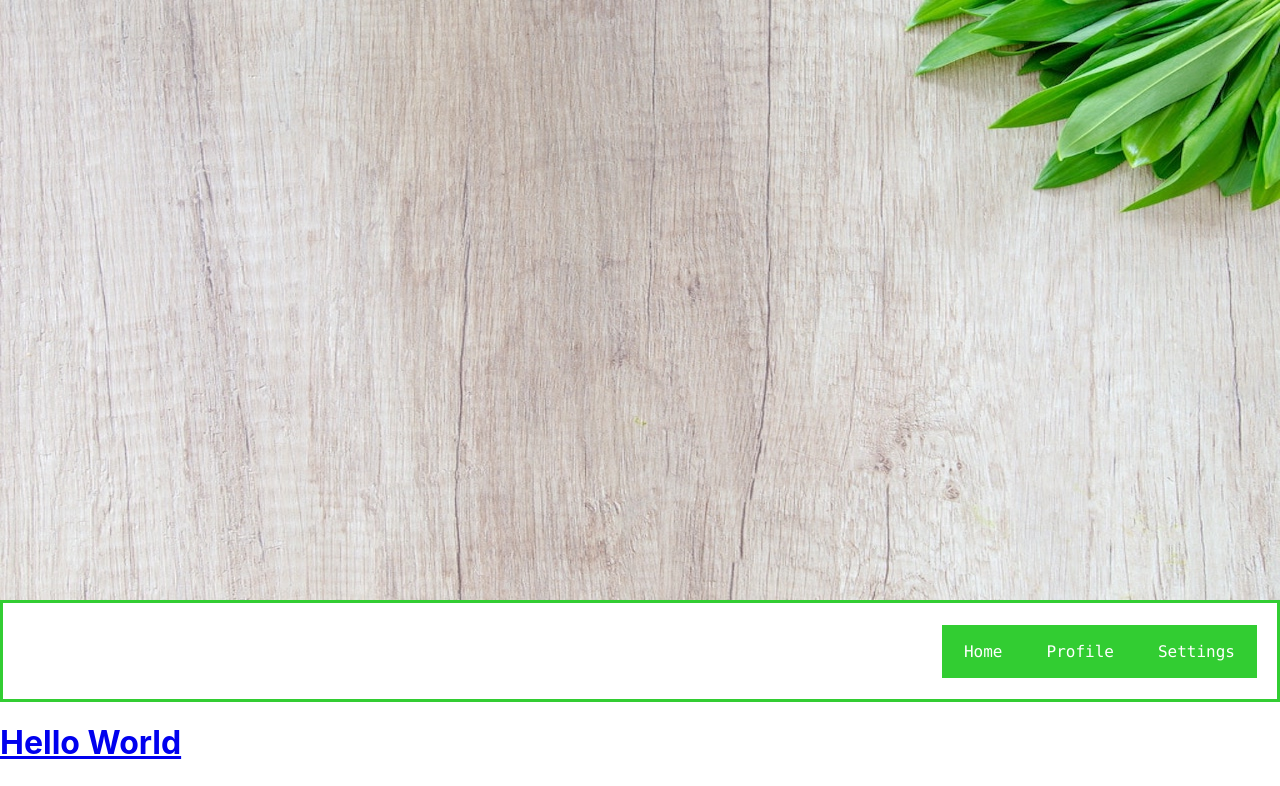
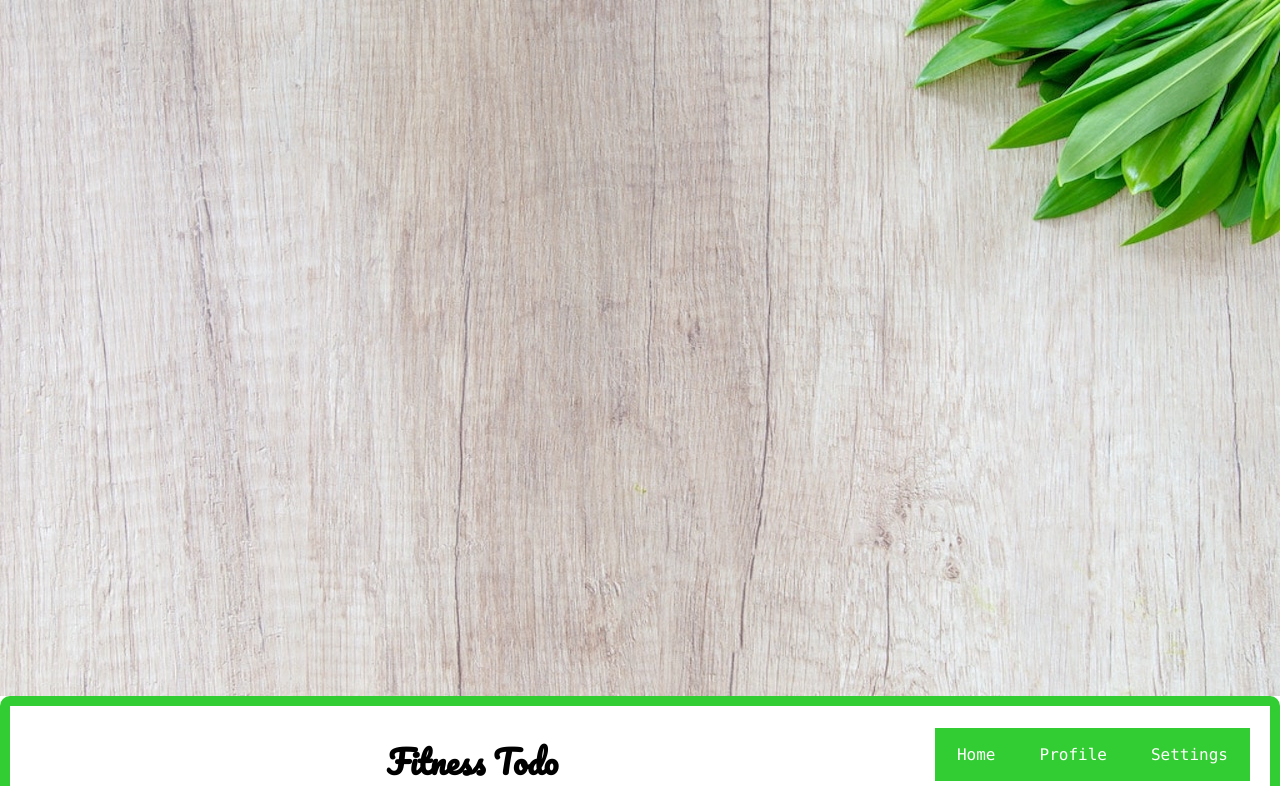
Before and after one commit to lopezg3000/creativeApp, a React (Create React App) app: page / in a window 1280 px wide. Shown: the top 786 px of the page. Built offline with nearby package versions, Linux system fonts and the light colour scheme.

Commit message:
border-radius applied

```diff
--- a/src/components/Information.js
+++ b/src/components/Information.js
@@ -6,8 +6,8 @@ const Heading = () => {
     return (
         <div>
             {/* <a href="https://www.lizshealthytable.com/2017/05/03/2-modern-italian-cooking-with-alexandra-caspero-rd/" target="_blank" rel="noopener noreferrer"><img style={{ width: "100vw", height: "100vh" }} src={Recipe} alt="Pasta with Vegetables" /> </a> importing images is different in react*/ /*Alt tag used for screen readers to improve accessibility and is displayed if the image fails to load. If the image is purely decorative then using an empty alt attribute is best practice */}
-            <h1><a target="_blank" href="#" rel="noopener noreferrer">Hello World</a></h1>
-            <h2 id="home">Healthy Food Recipes App</h2> {/*Looking for new title*/}
+            {/* <h1><a target="_blank" href="#" rel="noopener noreferrer">Hello World</a></h1> */}
+            {/* <h1 id="home">Healthy Food Recipes App</h1> Looking for new title */}
             <main>
                 <p>Lorem ipsum dolor sit amet, consectetur adipiscing elit. Nullam eros arcu, aliquet vel efficitur non, feugiat mollis eros. Donec mi magna, eleifend vel auctor ac, rhoncus vel purus. Vivamus maximus libero at sem pharetra facilisis. Sed aliquam, risus et pulvinar rhoncus, dui mi vestibulum nulla, at tempor ante ante non augue. Quisque id tempus risus. Aenean mattis purus at imperdiet dictum. Nullam lacinia dictum risus, suscipit scelerisque lorem dictum ut. Ut vitae tortor odio. Curabitur pretium lacinia risus, eget dictum risus porta ac. Nam pretium lobortis felis. Mauris euismod magna nec purus ullamcorper dignissim.</p>
                 <p>Lorem ipsum dolor sit amet, consectetur adipiscing elit. Nullam eros arcu, aliquet vel efficitur non, feugiat mollis eros. Donec mi magna, eleifend vel auctor ac, rhoncus vel purus. Vivamus maximus libero at sem pharetra facilisis. Sed aliquam, risus et pulvinar rhoncus, dui mi vestibulum nulla, at tempor ante ante non augue. Quisque id tempus risus. Aenean mattis purus at imperdiet dictum. Nullam lacinia dictum risus, suscipit scelerisque lorem dictum ut. Ut vitae tortor odio. Curabitur pretium lacinia risus, eget dictum risus porta ac. Nam pretium lobortis felis. Mauris euismod magna nec purus ullamcorper dignissim.</p>
--- a/src/components/Navbar.js
+++ b/src/components/Navbar.js
@@ -3,13 +3,15 @@ import styled from "styled-components";
 import NavLinks from "../components/NavLinks";
 
 const StyledNavbar = styled.header`
-  color: white;
+  color: black;
   text-decoration: none;
   background: white;
   background: white;
   border-style: solid;
   border-color: #32CD32;
-  height: 90px;
+  border-width: 10px;
+  border-radius: 10px;
+  height: 11vh;
   padding-top: 6px;
   padding-right: 20px;
   & li {
@@ -18,19 +20,28 @@ const StyledNavbar = styled.header`
     float: right;
     background-color: #32CD32;
   }
-`;
+`
+
+const Title = styled.h1`
+  @import url('https://fonts.googleapis.com/css?family=Pacifico&display=swap');
+  font-family: 'Pacifico', cursive;
+  text-align: center;
+`
 
 
 
 const NavBar = () => {
   return (
+    <div>
       <StyledNavbar>
         <NavLinks navItems={[
           { title: "Home", link: "/Header/#home", id: "home" },
           { title: "Profile", link: "Profile/#profile", id: "profile" },
           { title: "Settings", link: "Settings#settings", id: "settings" }
         ]} />
+        <Title>Fitness Todo</Title>
       </StyledNavbar>
+    </div>
   );
 };
 
--- a/src/components/heroStyled.css
+++ b/src/components/heroStyled.css
@@ -1,10 +1,10 @@
 .heroStyled {
     width: 100vw;
-    height: 75vh;
+    height: 87vh;
 }
 
 .App {
     background: rgb(255, 247, 247);
-    height: 75vh;
+    height: 87vh;
     width: 100vw;
 }
--- /dev/null
+++ b/src/components/title.css
@@ -0,0 +1,6 @@
+@import url('https://fonts.googleapis.com/css?family=Pacifico&display=swap');
+
+h1 {
+    font-family: 'Pacifico', cursive;
+    text-align: center;
+}
```
Also changed, not shown: src/components/Notes.Js (+49 -0 lines). Lines whose indentation alone changed are shown as unchanged.
